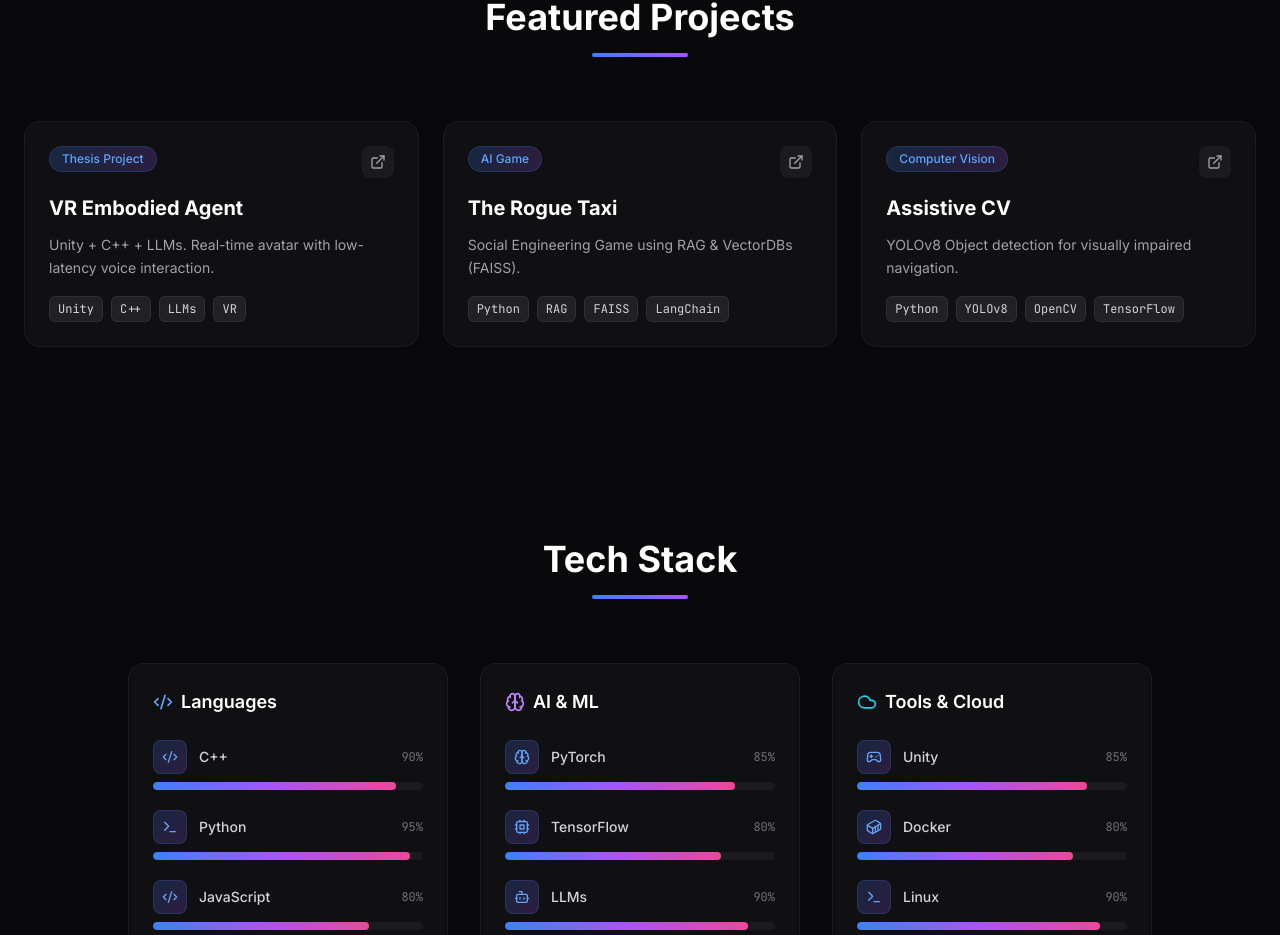
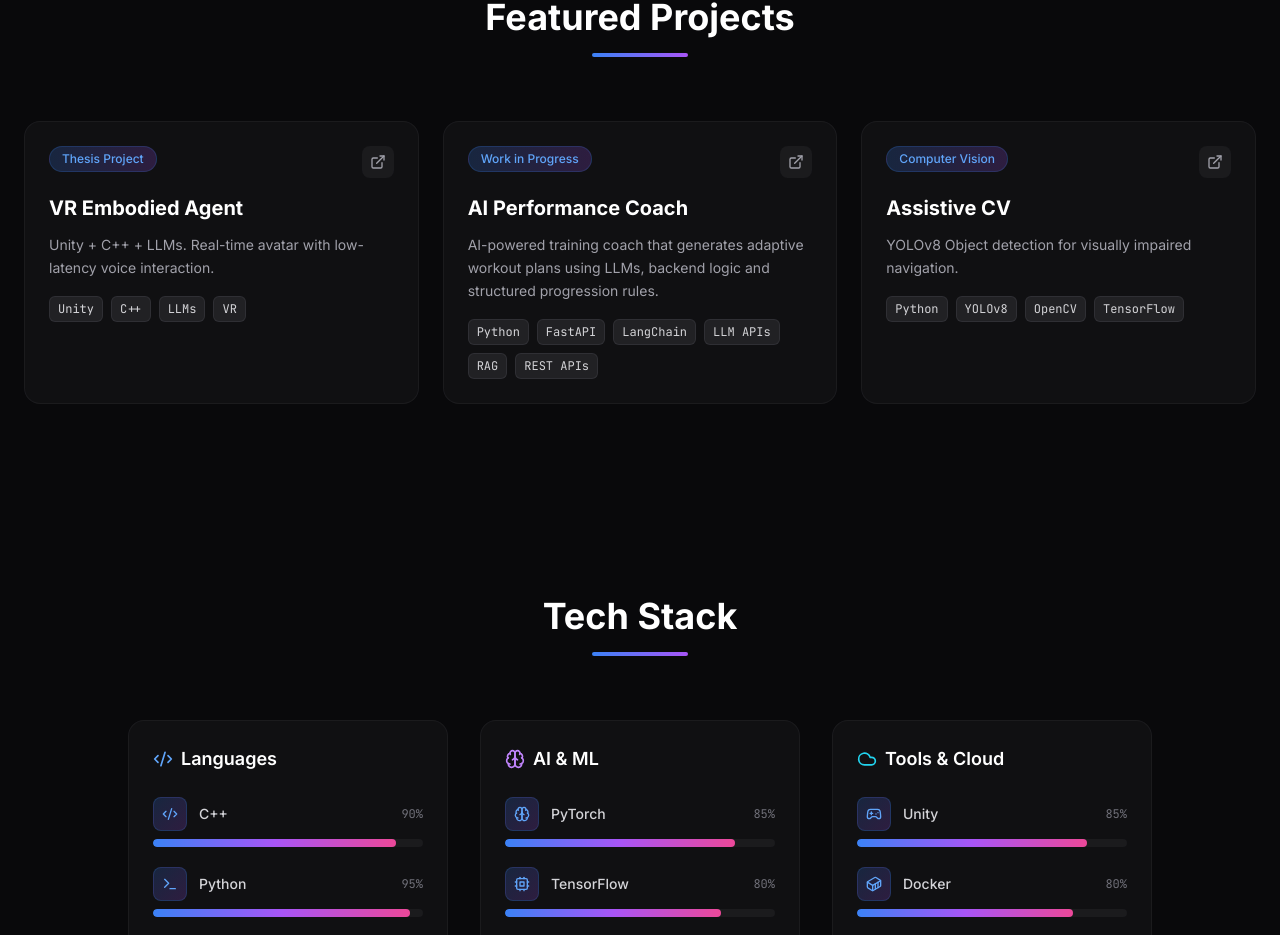
Before and after one commit to vilavilla/vilavilla.github.io, a React (Vite) app: page / in a window 1280 px wide. Shown: the part 2285-3220 px from the top of the page. Built offline with nearby package versions, Linux system fonts and the light colour scheme.

Commit message:
feat: replace AI Game project with AI Performance Coach

```diff
--- a/src/App.jsx
+++ b/src/App.jsx
@@ -72,10 +72,10 @@ const translations = {
                     link: 'https://github.com/vilavilla'
                 },
                 {
-                    name: 'The Rogue Taxi',
-                    tag: 'AI Game',
-                    desc: 'Social Engineering Game using RAG & VectorDBs (FAISS).',
-                    tech: ['Python', 'RAG', 'FAISS', 'LangChain'],
+                    name: 'AI Performance Coach',
+                    tag: 'Work in Progress',
+                    desc: 'AI-powered training coach that generates adaptive workout plans using LLMs, backend logic and structured progression rules.',
+                    tech: ['Python', 'FastAPI', 'LangChain', 'LLM APIs', 'RAG', 'REST APIs'],
                     link: 'https://github.com/vilavilla'
                 },
                 {
@@ -165,10 +165,10 @@ const translations = {
                     link: 'https://github.com/vilavilla'
                 },
                 {
-                    name: 'The Rogue Taxi',
-                    tag: 'Juego IA',
-                    desc: 'Juego de Ingeniería Social usando RAG y VectorDBs (FAISS).',
-                    tech: ['Python', 'RAG', 'FAISS', 'LangChain'],
+                    name: 'AI Performance Coach',
+                    tag: 'En desarrollo',
+                    desc: 'Asistente de entrenamiento con IA que genera planes de ejercicio adaptativos mediante LLMs, lógica de backend y reglas de progresión estructuradas.',
+                    tech: ['Python', 'FastAPI', 'LangChain', 'LLM APIs', 'RAG', 'REST APIs'],
                     link: 'https://github.com/vilavilla'
                 },
                 {
@@ -258,10 +258,10 @@ const translations = {
                     link: 'https://github.com/vilavilla'
                 },
                 {
-                    name: 'The Rogue Taxi',
-                    tag: 'Joc IA',
-                    desc: "Joc d'Enginyeria Social usant RAG i VectorDBs (FAISS).",
-                    tech: ['Python', 'RAG', 'FAISS', 'LangChain'],
+                    name: 'AI Performance Coach',
+                    tag: 'En desenvolupament',
+                    desc: "Assistent d'entrenament amb IA que genera plans d'exercici adaptatius mitjançant LLMs, lògica de backend i regles de progressió estructurades.",
+                    tech: ['Python', 'FastAPI', 'LangChain', 'LLM APIs', 'RAG', 'REST APIs'],
                     link: 'https://github.com/vilavilla'
                 },
                 {
@@ -351,10 +351,10 @@ const translations = {
                     link: 'https://github.com/vilavilla'
                 },
                 {
-                    name: 'The Rogue Taxi',
-                    tag: 'Gioco IA',
-                    desc: 'Gioco di Social Engineering usando RAG e VectorDBs (FAISS).',
-                    tech: ['Python', 'RAG', 'FAISS', 'LangChain'],
+                    name: 'AI Performance Coach',
+                    tag: 'In sviluppo',
+                    desc: 'Coach di allenamento basato su IA che genera piani di workout adattativi tramite LLMs, logica backend e regole di progressione strutturate.',
+                    tech: ['Python', 'FastAPI', 'LangChain', 'LLM APIs', 'RAG', 'REST APIs'],
                     link: 'https://github.com/vilavilla'
                 },
                 {
@@ -444,10 +444,10 @@ const translations = {
                     link: 'https://github.com/vilavilla'
                 },
                 {
-                    name: 'The Rogue Taxi',
-                    tag: 'Jeu IA',
-                    desc: "Jeu d'Ingénierie Sociale utilisant RAG et VectorDBs (FAISS).",
-                    tech: ['Python', 'RAG', 'FAISS', 'LangChain'],
+                    name: 'AI Performance Coach',
+                    tag: 'En cours',
+                    desc: "Coach d'entraînement IA qui génère des plans d'exercice adaptatifs via LLMs, logique backend et règles de progression structurées.",
+                    tech: ['Python', 'FastAPI', 'LangChain', 'LLM APIs', 'RAG', 'REST APIs'],
                     link: 'https://github.com/vilavilla'
                 },
                 {
@@ -537,10 +537,10 @@ const translations = {
                     link: 'https://github.com/vilavilla'
                 },
                 {
-                    name: 'The Rogue Taxi',
-                    tag: 'KI Spiel',
-                    desc: 'Social Engineering Spiel mit RAG und VectorDBs (FAISS).',
-                    tech: ['Python', 'RAG', 'FAISS', 'LangChain'],
+                    name: 'AI Performance Coach',
+                    tag: 'In Entwicklung',
+                    desc: 'KI-gestützter Trainingscoach, der adaptive Workoutpläne mittels LLMs, Backend-Logik und strukturierten Progressionsregeln erstellt.',
+                    tech: ['Python', 'FastAPI', 'LangChain', 'LLM APIs', 'RAG', 'REST APIs'],
                     link: 'https://github.com/vilavilla'
                 },
                 {
```
Also changed, not shown: 2 other files (tests, documents, lock files or other folders).
